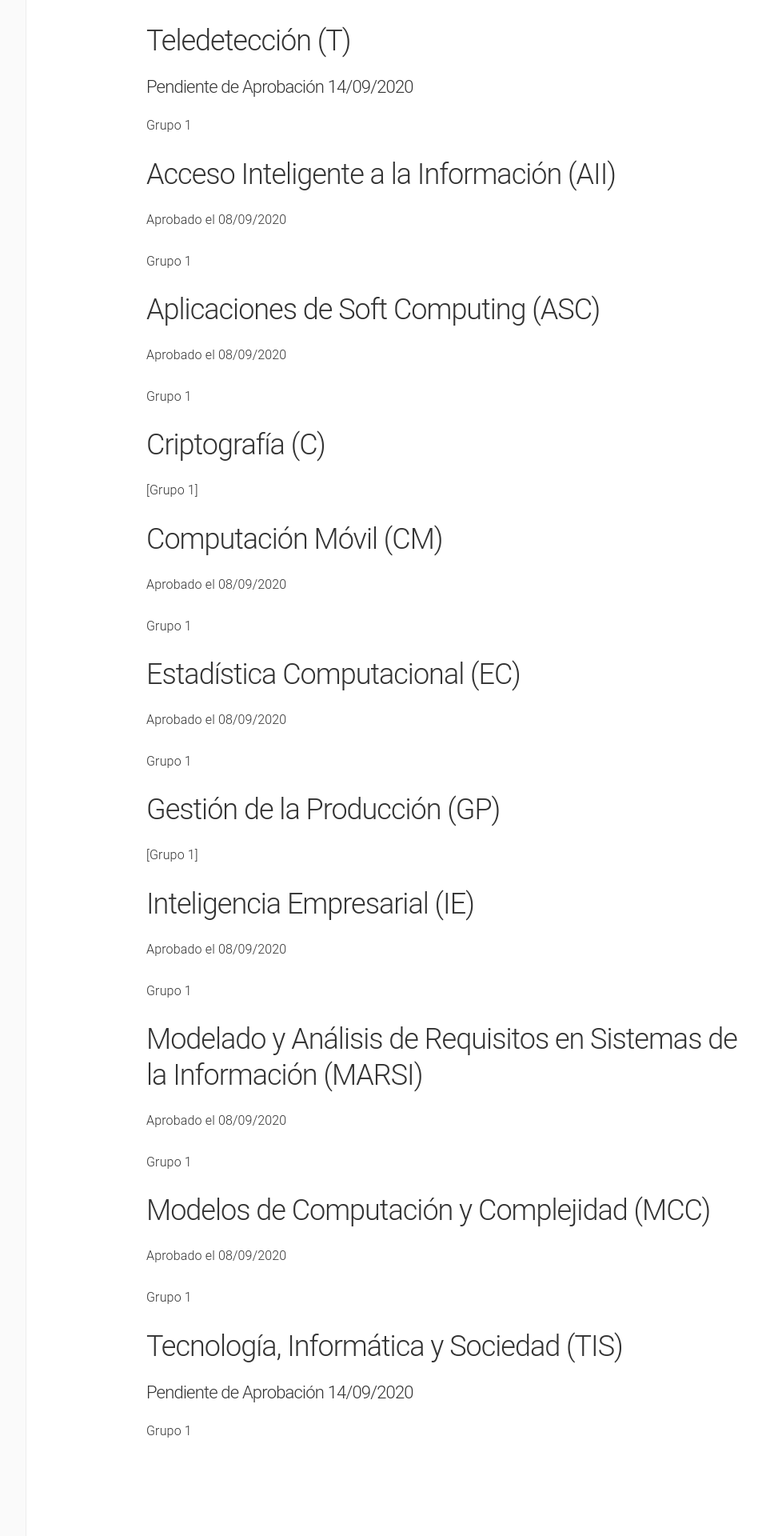
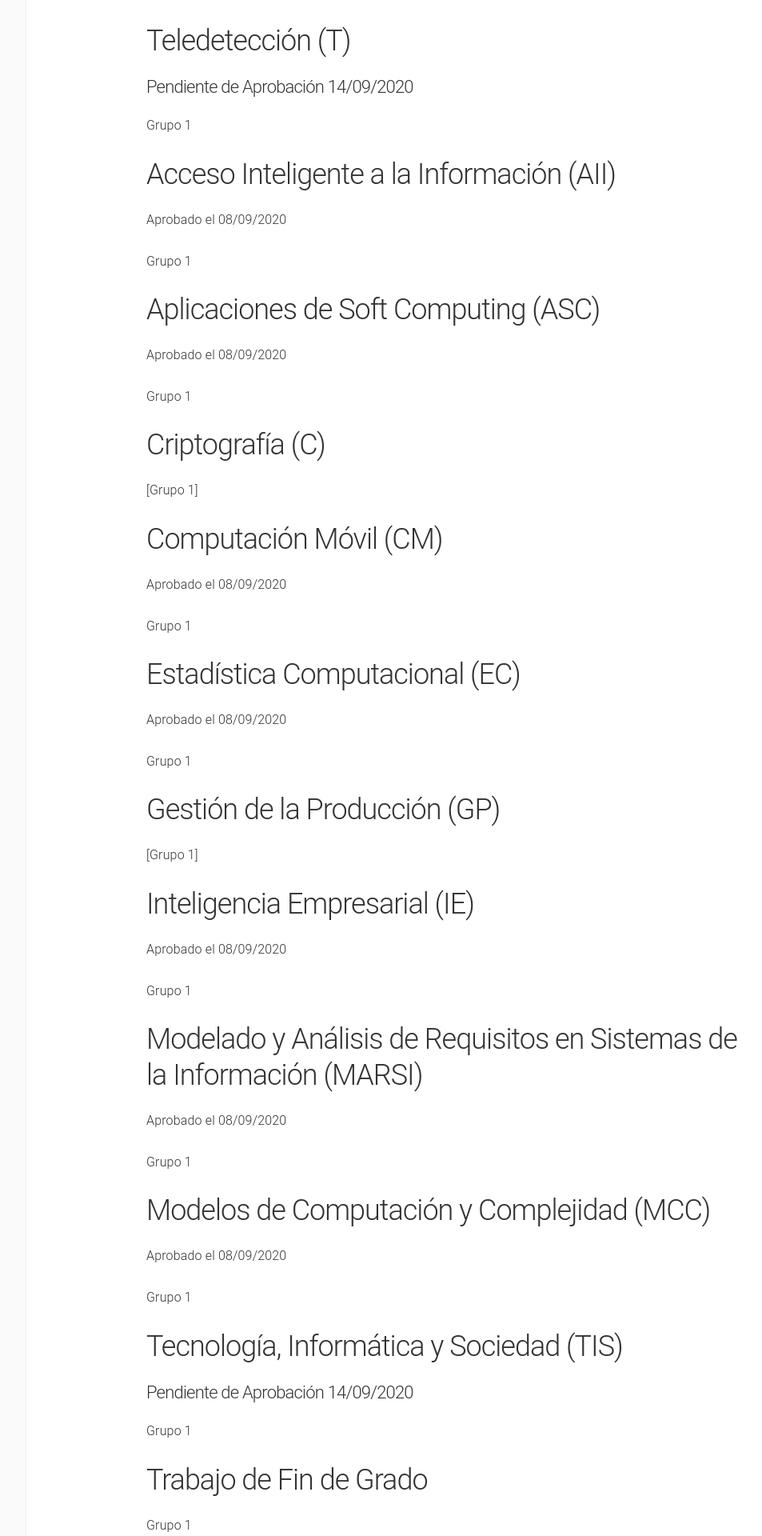
Before and after one commit to dlga/dlgaadaptaciones, a Jekyll site: the page built from 4tinf.md, in a window 1280 px wide. Shown: the part 1769-3689 px from the top of the page at 80% size, without its empty margins (179-1132 px from the left). Built offline with Jekyll 4.4.1, drawn with Linux system fonts in a browser that asks for light colours.

Commit message:
Update 4tinf.md

```diff
--- a/4tinf.md
+++ b/4tinf.md
@@ -140,3 +140,7 @@ Aprobado el 08/09/2020
 #### Pendiente de Aprobación 14/09/2020
 
 [Grupo 1](https://uses0-my.sharepoint.com/:b:/g/personal/delegacion_etsii_us_es/EeA_tbQkzjpLq45hy2FbDR4BEjHyYmIPZFrtjoL3g6uyYA?e=xHWmtC)
+
+## Trabajo de Fin de Grado
+
+[Grupo 1](https://sevius.us.es/asignus/programapublicado.php?codasig=2060053)
```
